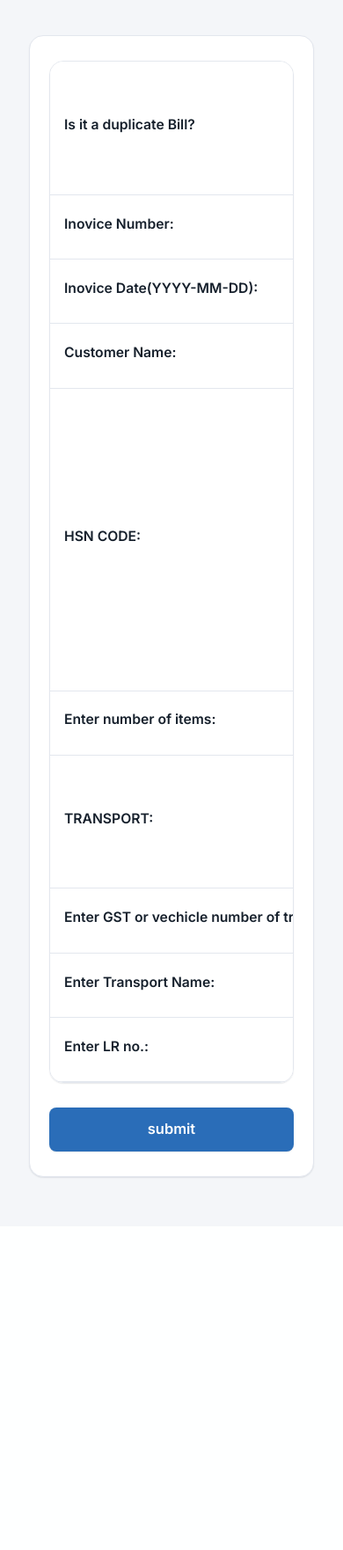
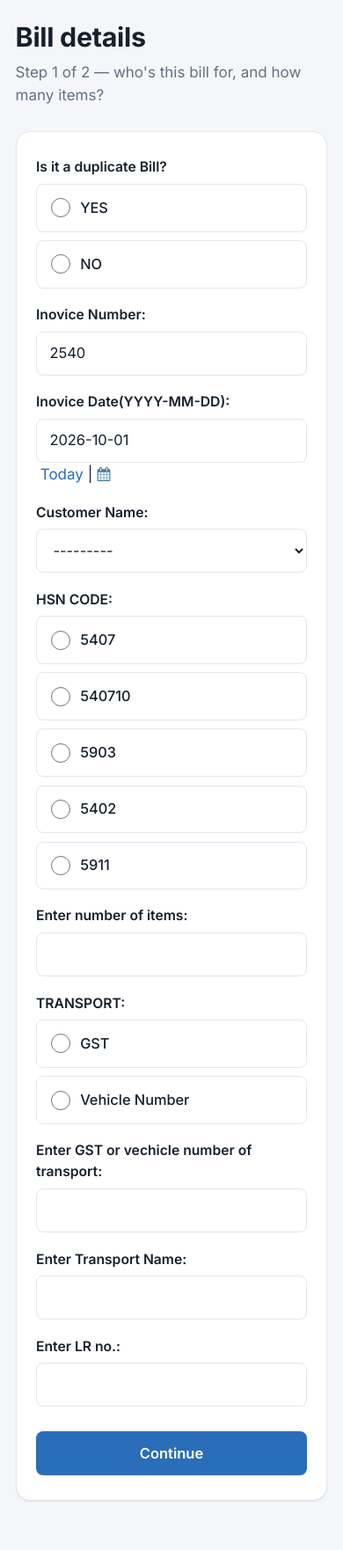
Before and after one commit to jaiparmani/billGenerator, a Django app: page /details/ in a window 390 px wide. Shown: the part 112-1874 px from the top of the page at 88% size. Before the commit the page ends 1452 px from the top, so only its background shows below. Run offline with Django 3.2, Linux system fonts and the light colour scheme; data comes from the database, SQL or seed files in the repository; some libraries are stand-ins or nearby versions.

Commit message:
Fix Make Bill flow crash + redesign its pages for mobile
CRITICAL FIX: creating a brand-new bill crashed with NoReverseMatch
at /GenerateBill. The PDF-export link added to bill.html earlier
assumed a `pk` is always available, but GenerateBill previews
bill.html before the sale is saved to the database (no pk exists
yet) - only getSaleBill (viewing an already-saved bill) has one.
Wrapped the PDF button in {% if pk %} so it only renders when there
actually is a bill to download. This is the only change to bill.html
itself; its design stays untouched as agreed.

ROOT CAUSE of the "scroll right to enter values" mobile complaint:
CustForm (the "Bill details" step) and saleDetailForm render via
Django's as_table(), a completely different <table><tr><th>label</th>
<td>input</td></tr></table> shape than every other form in the app.
The report-table CSS (display:block horizontal-scroll, card border)
was unscoped and clobbered it completely - that's what forced
horizontal scrolling just to reach input fields. Added a `form
table` reset that lays each row out the same way as the rest of the
app: label on top, full-width input below.

Also, styled each step of the flow properly:
- securityCheck.html, CustomerNItems.html, forms.html: added page
  headers with step context (previously had none at all).
- forms.html: fixed a pre-existing stray `}` typo
  ({{form.as_p}}} -> {{form.as_p}}) and renamed the generic "Submit"
  button to "Generate Bill".
- Invoice Number now prefills with the next sequential number
  (max existing SaleModel.invoiceNumber + 1, reusing the Cast-to-int
  pattern already used elsewhere in this file for saleTotal) instead
  of requiring manual entry - editable, not read-only, in case of
  gaps or corrections.

Verified the entire flow end-to-end at a real 375px mobile viewport:
PIN -> bill details (prefill confirmed against real data, e.g. last
invoice 2539 -> prefilled 2540) -> item details (tested with 1 and 3
items, no overflow either way) -> GenerateBill preview, which now
renders without crashing, has zero horizontal overflow, and correctly
hides the PDF button. Test records this testing wrote into the real
db.sqlite3 were deleted and the file restored to its exact committed
state via git checkout.

Co-Authored-By: Claude Sonnet 5 <noreply@anthropic.com>

```diff
--- a/JaiFabricsInvoice/InvoiceGeneration/static/stylesheet.css
+++ b/JaiFabricsInvoice/InvoiceGeneration/static/stylesheet.css
@@ -403,6 +403,45 @@ table tr:last-child td {
   border-bottom: none;
 }
 
+/* ---------- Form-layout tables ----------
+   A couple of forms render via as_table() (label|input rows) instead
+   of as_p() - CustForm ("details/" step of Make Bill) and
+   saleDetailForm. The report-table styling above (display:block
+   scroll, card border/shadow) completely breaks that different
+   table shape - this resets it and lays each row out the same way
+   as the as_p() forms: label on top, full-width input below. */
+
+form table {
+  display: block;
+  width: 100%;
+  overflow-x: visible;
+  white-space: normal;
+  background: none;
+  border: none;
+  border-radius: 0;
+  box-shadow: none;
+}
+
+form table tbody,
+form table tr {
+  display: block;
+}
+
+form table tr {
+  margin-bottom: 1.15rem;
+}
+
+form table th,
+form table td {
+  display: block;
+  width: 100%;
+  text-align: left;
+  padding: 0;
+  border: none;
+  font-size: inherit;
+  background: none;
+}
+
 @media only screen and (max-width: 600px) {
   form input {
     border: 2px solid black;
--- a/JaiFabricsInvoice/InvoiceGeneration/templates/CustomerNItems.html
+++ b/JaiFabricsInvoice/InvoiceGeneration/templates/CustomerNItems.html
@@ -1,17 +1,14 @@
 {% extends 'base.html' %}
 {% block body_block %}
-<div align='' class="container">
-<p></p>
-<p></p>
-    <form action="{% url 'Form' %}" method="post">
-     <table>
-    {{CustForm.as_table}}
-
-      </table>
-
-    {%  csrf_token %}
-    <input href= "{% url 'Form' %}" type="submit" name="" value="submit">
-    <!-- <button  type="button" name="button"></button> -->
-  </form>
+<div class="page-header">
+  <h1>Bill details</h1>
+  <p class="text-muted">Step 1 of 2 &mdash; who's this bill for, and how many items?</p>
 </div>
+<form action="{% url 'Form' %}" method="post">
+    <table>
+  {{CustForm.as_table}}
+    </table>
+  {%  csrf_token %}
+  <input href= "{% url 'Form' %}" type="submit" name="" value="Continue">
+</form>
 {%endblock%}
--- a/JaiFabricsInvoice/InvoiceGeneration/templates/bill.html
+++ b/JaiFabricsInvoice/InvoiceGeneration/templates/bill.html
@@ -17,7 +17,9 @@
     <div class="toolbar hidden-print">
         <div class="text-right">
              <a href="{% url 'finalBill' %}"><button id="printInvoice" class="btn btn-info"> Print</button></a>
+            {% if pk %}
             <a href="{% url 'getSaleBillPDF' pk %}"><button type="button" id="exportPdfBtn" class="btn btn-info"><i class="fa fa-file-pdf-o"></i> Export as PDF</button></a>
+            {% endif %}
         </div>
         <hr>
     </div>
--- a/JaiFabricsInvoice/InvoiceGeneration/views.py
+++ b/JaiFabricsInvoice/InvoiceGeneration/views.py
@@ -515,8 +515,17 @@ def CustomerAndNumberOfItems(request):
         # return form['noOfItems']
 
     else:
-        customerForm = CustForm
-        return render(request, 'CustomerNItems.html', {'CustForm' : CustForm})
+        from django.db.models import Max
+        try:
+            max_num = SaleModel.objects.annotate(
+                invoiceNumber_int=Cast('invoiceNumber', IntegerField())
+            ).aggregate(Max('invoiceNumber_int'))['invoiceNumber_int__max']
+            next_invoice_number = (max_num or 0) + 1
+        except Exception:
+            next_invoice_number = None
+
+        customerForm = CustForm(initial={'invoiceNumber': next_invoice_number})
+        return render(request, 'CustomerNItems.html', {'CustForm' : customerForm})
 
 
 def giveNo():
```
Also changed, not shown: JaiFabricsInvoice/InvoiceGeneration/templates/forms.html (+8 -12 lines), JaiFabricsInvoice/InvoiceGeneration/templates/securityCheck.html (+8 -9 lines).
